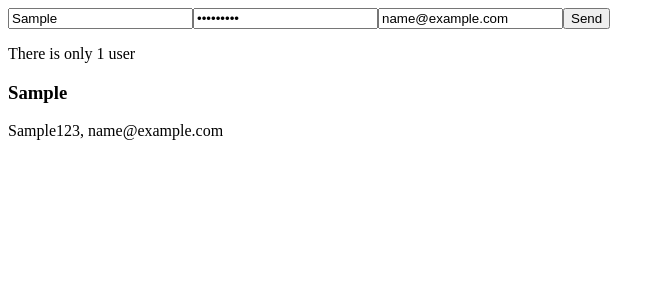
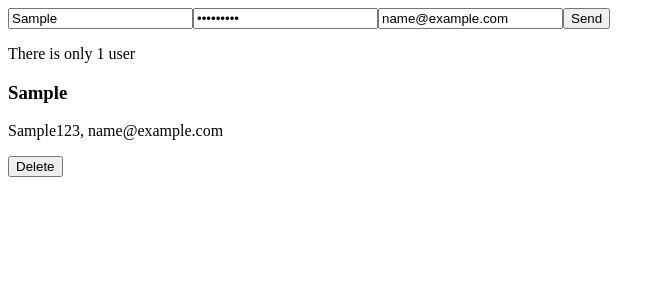
Before and after one commit to nikitaShakhbazyan/VueJS, a Vue app in the folder vue-project/: page / in a window 1280 px wide. Both pictures are taken after typing "Sample", "Sample123", "name@example.com" into the empty fields and a click on the button "Send". Shown: the top 300 px of the page, without its empty margins (0-665 px from the left). Built offline with nearby package versions, Linux system fonts and the light colour scheme.

Commit message:
Added delete user function

```diff
--- a/vue-project/src/App.vue
+++ b/vue-project/src/App.vue
@@ -11,12 +11,11 @@
 <div v-else-if="users.length == 1">
   There is only 1 user
 </div>
-
 <div v-else>
 There are users
 </div>
 
-<User v-for="(el,index) in users" :key="index" :user="el"/>
+<User v-for="(el, index) in users" :key="index" :user="el" :deleteUser="deleteUser" :index="index" />
 
 </template>
 
@@ -45,6 +44,9 @@ import User from './components/User.vue';
             pass : this.userPass,
             email : this.userEmail,
           })
+        },
+        deleteUser(index) {
+          this.users.splice(index,1)
         }
       }
   }
--- a/vue-project/src/components/User.vue
+++ b/vue-project/src/components/User.vue
@@ -3,6 +3,7 @@
 <div>
   <h3>{{ user.name }}</h3>
   <p>{{ user.pass }}, {{ user.email }}</p>
+  <button @click="deleteUser">Delete</button>
 </div>
 
 </template>
@@ -13,6 +14,14 @@ export default  {
         user : {
             type: Object,
             required:true
+        },
+        deleteUser : {
+            type:Function,
+            required:true
+        },
+        index: {
+            type: Number,
+            required: true
         }
     }
 }
```
